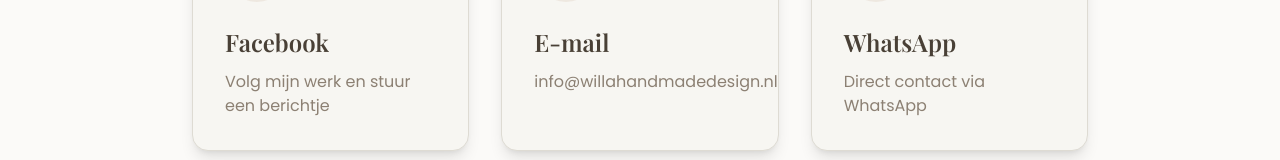
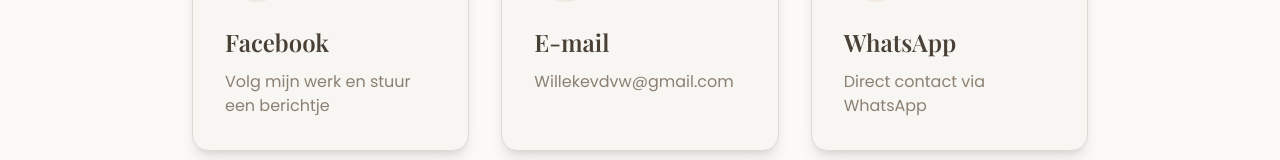
Before and after one commit to McMadA/willa-handmade-studio, a React (Vite) app: page / in a window 1280 px wide. Shown: the part 4765-4925 px from the top of the page. Built offline with nearby package versions, Linux system fonts and the light colour scheme; the HTML template or start-up script is replaced by a standard one.

Commit message:
Update contact email address

```diff
--- a/src/components/Contact.tsx
+++ b/src/components/Contact.tsx
@@ -32,7 +32,7 @@ const Contact = () => {
           </a>
 
           <a
-            href="mailto:info@willahandmadedesign.nl"
+            href="mailto:Willekevdvw@gmail.com"
             className="bg-background p-8 rounded-2xl shadow-lg hover:shadow-xl transition-all duration-300 hover:-translate-y-2 border border-border group"
           >
             <div className="w-16 h-16 bg-primary/10 rounded-full flex items-center justify-center mb-6 group-hover:bg-primary/20 transition-colors">
@@ -42,7 +42,7 @@ const Contact = () => {
               E-mail
             </h3>
             <p className="font-poppins text-muted-foreground">
-              info@willahandmadedesign.nl
+              Willekevdvw@gmail.com
             </p>
           </a>
 
```
